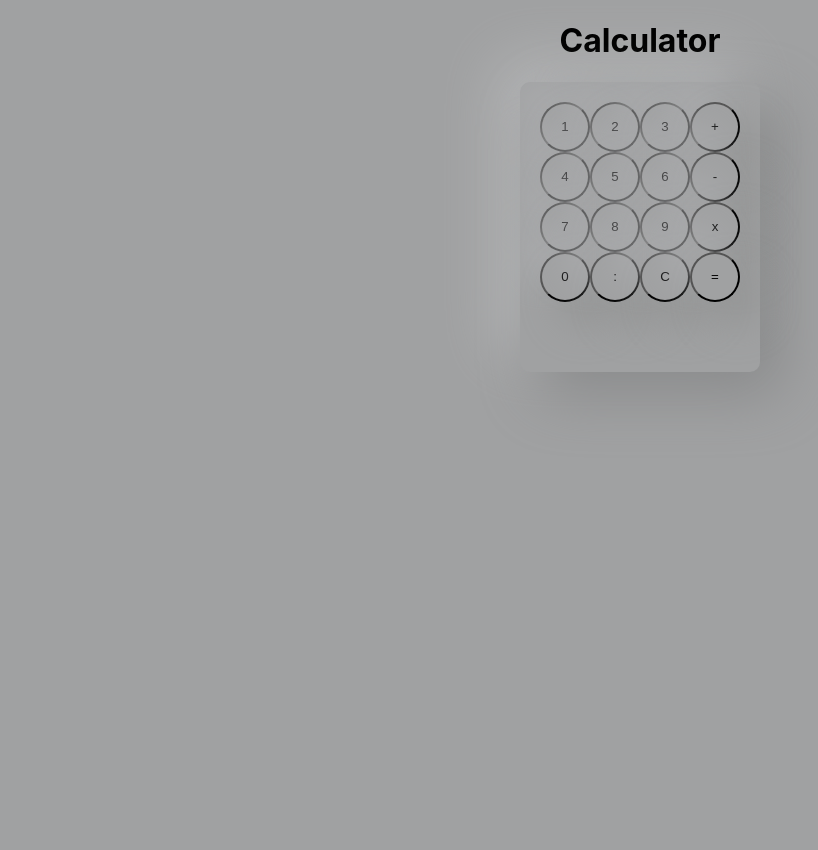
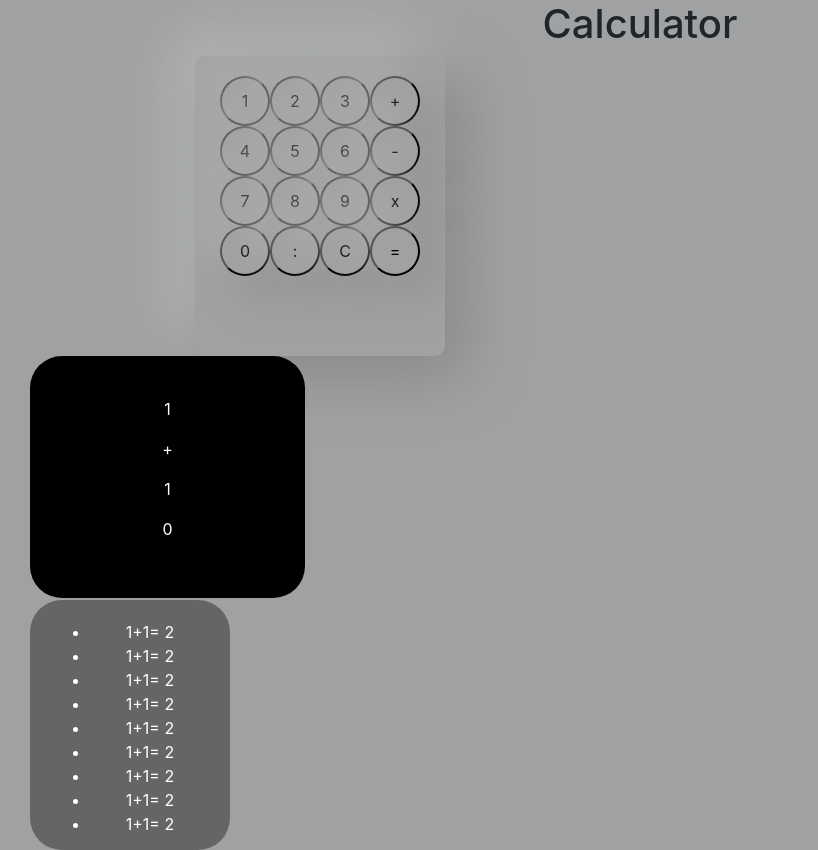
Before and after one commit to ThyChristiansen/calculator_challenge, a React (Create React App) app: page / in a window 1280 px wide. Shown: the whole page, without its empty margins (0-818 px from the left). Before the commit the page ends 800 px from the top, so only its background shows below. Built offline with nearby package versions, Linux system fonts and the light colour scheme.

Commit message:
created results interface

```diff
--- a/public/index.html
+++ b/public/index.html
@@ -24,7 +24,9 @@
       work correctly both with client-side routing and a non-root public URL.
       Learn how to configure a non-root public URL by running `npm run build`.
     -->
-    <title>React App</title>
+    <link rel="stylesheet" href="https://maxcdn.bootstrapcdn.com/bootstrap/4.0.0/css/bootstrap.min.css">
+
+    <title>Calculator App</title>
   </head>
   <body>
     <noscript>You need to enable JavaScript to run this app.</noscript>
--- a/src/Calculator/Calculator.js
+++ b/src/Calculator/Calculator.js
@@ -4,14 +4,22 @@ import "./calculator.css"
 
 class Calculator extends Component {
 
+    state = {
+        firstNumber: "",
+        secondNumber: "",
+        operator: "",
+        result: 0,
+        isOperatorChosen: false,
+        isCalculated: false,
+    }
     render() {
         return (
+            <div class="col-lg-6">
                 <div class="calculator_body">
                     <button class="button number">1</button>
                     <button class="button number">2</button>
                     <button class="button number">3</button>
                     <button class="button operate">+</button>
-
                     <br />
                     <button class="button number">4</button>
                     <button class="button number" >5</button>
@@ -23,12 +31,40 @@ class Calculator extends Component {
                     <button class="button number">9</button>
                     <button class="button number">x</button>
                     <br />
-
                     <button class="button number">0</button>
                     <button class="button number">:</button>
                     <button class="button number">C</button>
                     <button class="button number">=</button>
                 </div>
+
+
+                <div class="col-lg-6 ">
+                    <div class="card display-calculation">
+                        <div class="card-body">
+                            <p id="first-number">1</p>
+                            <p id="operator">+</p>
+                            <p id="second-number">1</p>
+                            <p>{this.state.result}</p>
+                        </div>
+                    </div>
+                    <div class="display-results">
+                        <ul>
+                            <li>1+1= 2</li>
+                            <li>1+1= 2</li>
+                            <li>1+1= 2</li>
+                            <li>1+1= 2</li>
+                            <li>1+1= 2</li>
+                            <li>1+1= 2</li>
+                            <li>1+1= 2</li>
+                            <li>1+1= 2</li>
+                            <li>1+1= 2</li>
+
+                        </ul>
+                    </div>
+                </div>
+
+
+            </div >
         )
     }
 }
--- a/src/Calculator/calculator.css
+++ b/src/Calculator/calculator.css
@@ -3,8 +3,8 @@ body {
 }
 
 .calculator_body {
-	width: 200px;
-	height: 250px;
+	width: 250px;
+	height: 300px;
 	background: #a0a1a2;
 	margin: 0px auto;
 	border-radius: 10px;
@@ -21,3 +21,22 @@ body {
   box-shadow: 21px 21px 41px #929393, -21px -21px 41px #aeafb1;
   padding: 10px
 }
+
+.display-calculation{
+  /* width: 200px;
+  height: 50px;  */
+  color: white;
+  background-color: black;
+  border-radius: 32px;
+  padding: 20px;
+}
+
+.display-results{
+  margin-top: 2px;
+  width: 200px;
+  height: 250px;
+  color: white;
+  background-color: rgb(101, 101, 101);
+  border-radius: 32px;
+  padding: 20px;
+}
```
Lines whose indentation alone changed are shown as unchanged.
